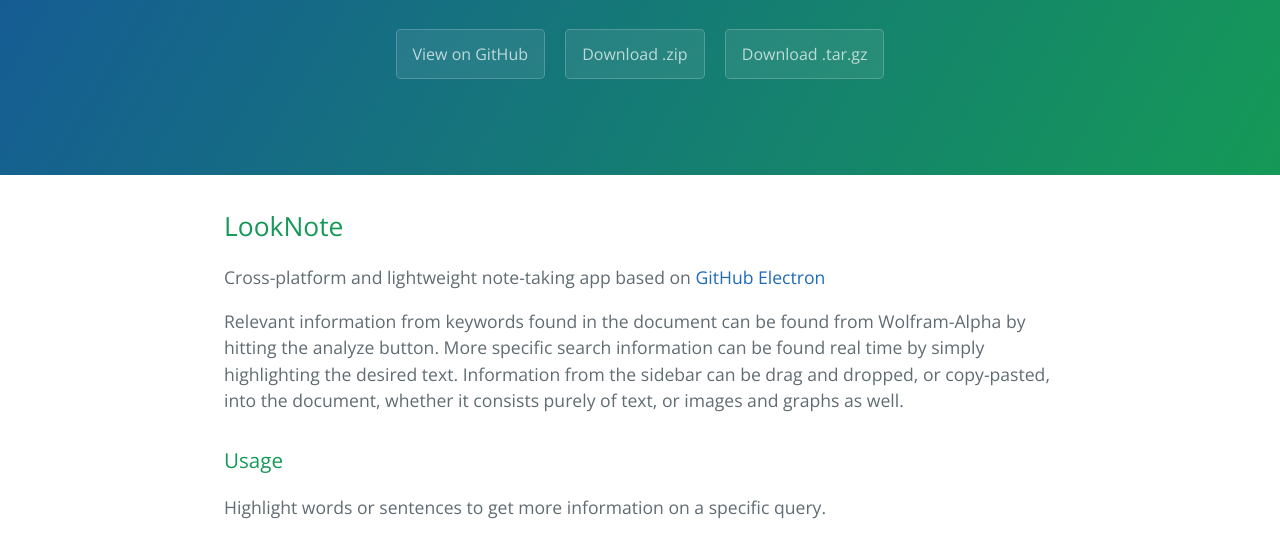
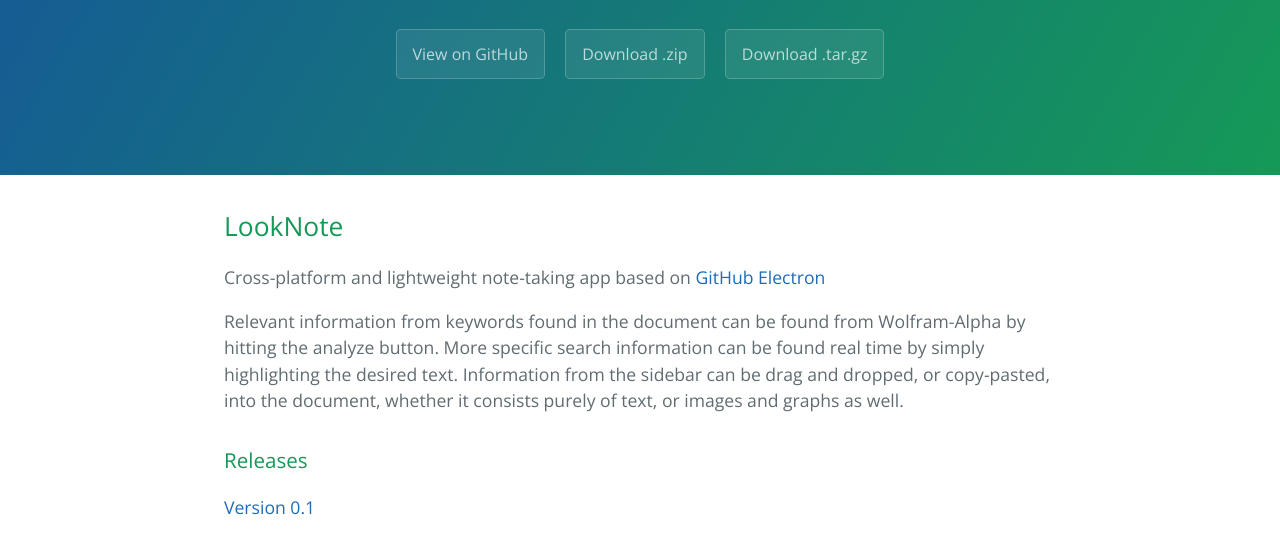
Before and after one commit to ProPorygon/electron-notes, a plain HTML site: page index.html in a window 1280 px wide. Shown: the part 208-743 px from the top of the page. Drawn offline with nearby package versions, Linux system fonts and the light colour scheme.

```diff
--- a/index.html
+++ b/index.html
@@ -25,6 +25,11 @@
 <p>Cross-platform and lightweight note-taking app based on <a href="http://electron.atom.io">GitHub Electron</a></p>
 
 <p>Relevant information from keywords found in the document can be found from Wolfram-Alpha by hitting the analyze button. More specific search information can be found real time by simply highlighting the desired text. Information from the sidebar can be drag and dropped, or copy-pasted, into the document, whether it consists purely of text, or images and graphs as well. </p>
+
+<h3>
+<a id="releases" class="anchor" href="#releases" aria-hidden="true"><span aria-hidden="true" class="octicon octicon-link"></span></a>Releases</h3>
+
+<p><a href="https://github.com/ProPorygon/electron-notes/releases/tag/v0.1">Version 0.1</a></p>
 
 <h3>
 <a id="usage" class="anchor" href="#usage" aria-hidden="true"><span aria-hidden="true" class="octicon octicon-link"></span></a>Usage</h3>
--- a/params.json
+++ b/params.json
@@ -1 +1 @@
-{"name":"LookNote","tagline":"Electron-based note-taking app, with Wolfram search","body":"## LookNote\r\nCross-platform and lightweight note-taking app based on [GitHub Electron](http://electron.atom.io)\r\n\r\nRelevant information from keywords found in the document can be found from Wolfram-Alpha by hitting the analyze button. More specific search information can be found real time by simply highlighting the desired text. Information from the sidebar can be drag and dropped, or copy-pasted, into the document, whether it consists purely of text, or images and graphs as well. \r\n\r\n###Usage\r\nHighlight words or sentences to get more information on a specific query.\r\n\r\nPress analyze to get information on keywords in the entire document.\r\n\r\nThe app is also a fully functional text editor.\r\n\r\n### Authors\r\n[Kevin Renner](https://github.com/ProPorygon)\r\n\r\n[Ziwei Ba](https://github.com/ziwikiwi)\r\n\r\n[Harrison Qu](https://github.com/githubhq)\r\n\r\n### License\r\nThe MIT License (MIT)\r\n\r\nView LICENSE file for details.\r\n","google":"","note":"Don't delete this file! It's used internally to help with page regeneration."}
+{"name":"LookNote","tagline":"Electron-based note-taking app, with Wolfram search","body":"## LookNote\r\nCross-platform and lightweight note-taking app based on [GitHub Electron](http://electron.atom.io)\r\n\r\nRelevant information from keywords found in the document can be found from Wolfram-Alpha by hitting the analyze button. More specific search information can be found real time by simply highlighting the desired text. Information from the sidebar can be drag and dropped, or copy-pasted, into the document, whether it consists purely of text, or images and graphs as well. \r\n\r\n### Releases\r\n[Version 0.1](https://github.com/ProPorygon/electron-notes/releases/tag/v0.1)\r\n\r\n###Usage\r\nHighlight words or sentences to get more information on a specific query.\r\n\r\nPress analyze to get information on keywords in the entire document.\r\n\r\nThe app is also a fully functional text editor.\r\n\r\n### Authors\r\n[Kevin Renner](https://github.com/ProPorygon)\r\n\r\n[Ziwei Ba](https://github.com/ziwikiwi)\r\n\r\n[Harrison Qu](https://github.com/githubhq)\r\n\r\n### License\r\nThe MIT License (MIT)\r\n\r\nView LICENSE file for details.","google":"","note":"Don't delete this file! It's used internally to help with page regeneration."}
```
